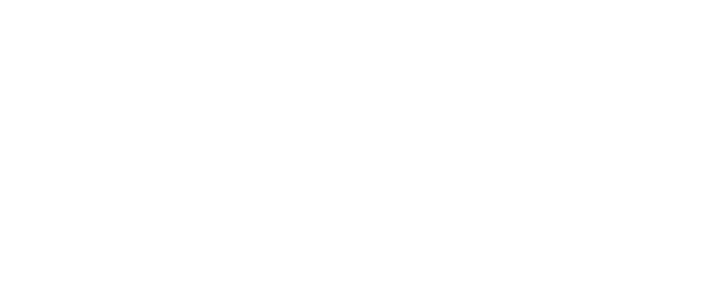
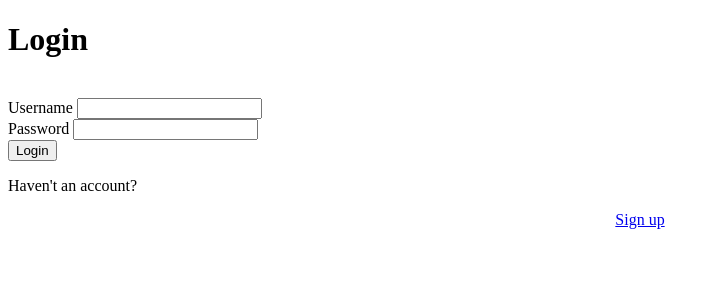
Before and after one commit to dhanuyapa/farming_mern, a React (Create React App) app in the folder project/frontend/: page /loginCus in a window 1280 px wide. Before the commit this address had no page. Shown: the top 300 px of the page, without its empty margins (0-719 px from the left). Built offline with nearby package versions, Linux system fonts and the light colour scheme.

Commit message:
login part success and view profile navigate completly

```diff
--- a/project/frontend/src/App.js
+++ b/project/frontend/src/App.js
@@ -1,15 +1,20 @@
-import React from 'react';
-import { BrowserRouter as Router, Route, Routes } from 'react-router-dom';
-
-import AddCustomer from './component/AddCustomer';
+import React from "react";
+import { BrowserRouter as Router, Route, Routes } from "react-router-dom";
+import AddCustomer from "./component/AddCustomer";
+import AllCustomers from "./component/AllCustomers";
+import Login from "./component/Login";
+import UserProfile from "./component/UserProfile"; // Import the UserProfile component
 
 function App() {
   return (
     <Router>
       <div className="App">
         <Routes>
-          <Route path="/" element={<AddCustomer />} />
-          {/* Add more routes as needed */}
+          <Route path="/" element={<AllCustomers />} />
+          <Route path="/addCustomer" element={<AddCustomer />} />
+          <Route path="/loginCus" element={<Login />} />
+          {/* Add a route for the UserProfile component */}
+          <Route path="/getUser/:nic" element={<UserProfile />} />
         </Routes>
       </div>
     </Router>
--- /dev/null
+++ b/project/frontend/src/component/AllCustomers.js
@@ -0,0 +1,42 @@
+import React, { useState, useEffect } from "react";
+import { Link, useNavigate } from "react-router-dom";
+
+export default function AllCustomers(props) {
+  const [loggedInUserNIC, setLoggedInUserNIC] = useState("");
+  const navigate = useNavigate();
+
+  useEffect(() => {
+    const userNIC = localStorage.getItem("loggedInUserNIC");
+    console.log('AllCustomers - User NIC:', userNIC);
+    if (userNIC) {
+      setLoggedInUserNIC(userNIC);
+    }
+  }, []);
+
+  console.log('AllCustomers - userProfileImage prop:', props.userProfileImage);
+
+  // Function to navigate to the UserProfile component
+  const handleViewProfile = () => {
+    if (loggedInUserNIC) {
+      navigate(`/getUser/${loggedInUserNIC}`);
+    } else {
+      navigate("/loginCus");
+    }
+  };
+
+  // Function to navigate to the Login component
+  const handleLogin = () => {
+    navigate("/loginCus");
+  };
+
+  return (
+    <div>
+      <h1>All Customers</h1>
+      <button onClick={handleViewProfile}>View Profile</button>
+      <Link to="/AddCustomer">Add Customer</Link>
+
+      {/* Button to navigate to the Login component */}
+      <button onClick={handleLogin}>Login</button>
+    </div>
+  );
+}
--- /dev/null
+++ b/project/frontend/src/component/Login.js
@@ -0,0 +1,121 @@
+import React, { useState, useEffect } from 'react';
+import { useNavigate, Link, useLocation } from 'react-router-dom';
+import axios from 'axios';
+
+
+function Login() {
+  const [username, setUsername] = useState('');
+  const [password, setPassword] = useState('');
+  const [errorMessage, setErrorMessage] = useState('');
+  const [loginSuccess, setLoginSuccess] = useState(false);
+  const navigate = useNavigate();
+  const location = useLocation();
+
+useEffect(() => {
+    const savedData = JSON.parse(localStorage.getItem('loginData'));
+    if (savedData) {
+      setUsername(savedData.username || '');
+      setPassword(savedData.password || '');
+    }
+  }, []);
+
+  const handleUsernameChange = (e) => {
+    setUsername(e.target.value);
+  };
+
+  const handlePasswordChange = (e) => {
+    setPassword(e.target.value);
+  };
+
+  const handleSubmit = (e) => {
+    e.preventDefault();
+
+    axios
+      .post('http://localhost:8070/customer/loginCus', { username, password })
+      .then((response) => {
+        if (response.status === 200) {
+
+          alert('Login successful');
+          localStorage.setItem('loggedInUserNIC', response.data.nic);
+          setUsername("");
+          setPassword("");
+          setLoginSuccess(true);
+          navigate('/');
+
+        } else {
+
+          alert('Invalid username or password');
+
+        }
+      })
+      .catch((error) => {
+        if (error.response.status === 401) {
+
+          alert('Invalid username or password');
+
+        } else {
+
+          console.error('An error occurred', error);
+          alert('An error occurred. Please try again later.');
+          //setErrorMessage('An error occurred. Please try again later.');
+        }
+      });
+  };
+
+  return (
+    <div className="background-container">
+    <div className={`login-container center-vertically login-pag ${location.pathname === './images/background.jpg' ? 'login-bg' : ''}`}>
+      <h1>Login</h1>
+      <br></br>
+      {loginSuccess ? (
+        <p className="success-message">Login successful!</p>
+      ) : (
+        <form onSubmit={handleSubmit}>
+          <div className="form-group">
+            <label htmlFor="username">Username </label>
+            <input
+              type="text"
+              id="username"
+              name="username"
+              value={username}
+              onChange={handleUsernameChange}
+              required
+              autoComplete="off"
+              style={{ textAlign: 'center' }}
+            />
+          </div>
+          <div className="form-group">
+            <label htmlFor="password">Password </label>
+            <input
+              type="password"
+              id="password"
+              name="password"
+              value={password}
+              onChange={handlePasswordChange}
+              required
+              autoComplete="off"
+              style={{ textAlign: 'center' }}
+            />
+          </div>
+          <div className="form-group">
+            <button type="submit">Login</button>
+          </div>
+          <p className="signup-message">
+            Haven't an account?{' '}
+          </p>
+          <center>
+            <Link to="/register" className="signup-link">
+              Sign up
+            </Link>
+          </center>
+        </form>
+      )}
+      {errorMessage && <p className="error-message">{errorMessage}</p>}
+
+    </div>
+  </div>
+  );
+}
+
+
+export default Login;
--- /dev/null
+++ b/project/frontend/src/component/UserProfile.js
@@ -0,0 +1,87 @@
+import React, { useEffect, useState, useRef } from 'react';
+import axios from 'axios';
+import { Link, useNavigate } from 'react-router-dom';
+import AllCustomers from './AllCustomers';
+
+function UserProfile() {
+  const loggedInUserNIC = localStorage.getItem('loggedInUserNIC');
+  const [userDetails, setUserDetails] = useState({});
+  const navigate = useNavigate();
+
+  useEffect(() => {
+    if (!loggedInUserNIC) {
+      navigate('/loginCus');
+    } else {
+      axios
+        .get(`http://localhost:8070/customer/getUser/${loggedInUserNIC}`)
+        .then((response) => {
+          setUserDetails(response.data.customer);
+        })
+        .catch((error) => {
+          console.error('Error fetching user profile', error);
+        });
+    }
+  }, [loggedInUserNIC, navigate]);
+
+  if (!loggedInUserNIC) {
+    return (
+      <div className="profile-container">
+        <h2>My Profile</h2>
+        <AllCustomers />
+        <p>Please <Link to="/loginCus">log in</Link> to view your profile.</p>
+      </div>
+    );
+  }
+
+  return (
+    <div className="profile-container">
+      <h2>My Profile</h2>
+
+      <div className="button-container">
+        <Link to={`/updateCus/${userDetails.nic}`}>
+          <button>Edit</button>
+        </Link>
+        <Link to={`/deleteCus/${userDetails.nic}`}>
+          <button className="settings-button">Settings</button>
+        </Link>
+      </div>
+
+      <div className="profile-details">
+        <div className="profile-info">
+          <table>
+            <tbody>
+              <tr>
+                <td className="title">First Name</td>
+                <td>{userDetails.fname}</td>
+              </tr>
+              <tr>
+                <td className="title">Last Name</td>
+                <td>{userDetails.lname}</td>
+              </tr>
+              <tr>
+                <td className="title">NIC</td>
+                <td>{userDetails.nic}</td>
+              </tr>
+              <tr>
+                <td className="title">Username</td>
+                <td>{userDetails.username}</td>
+              </tr>
+              <tr>
+                <td className="title">Phone</td>
+                <td>{userDetails.phone}</td>
+              </tr>
+              <tr>
+                <td className="title">Address</td>
+                <td>
+                  {userDetails.no}, {userDetails.street}, {userDetails.city}
+                </td>
+              </tr>
+            </tbody>
+          </table>
+        </div>
+      </div>
+    </div>
+  );
+}
+
+export default UserProfile;
```
Also changed, not shown: project/frontend/src/component/Header.js (added).
